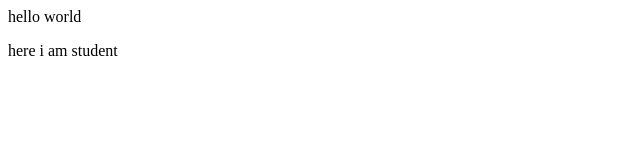
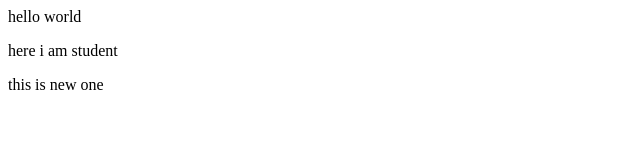
Before and after one commit to Rakhee7224/Work-is-TESLA-Group, a plain HTML site: page index.html in a window 1280 px wide. Shown: the whole page, without its empty margins (0-640 px from the left). Drawn offline with Linux system fonts and the light colour scheme.

Commit message:
add new line

```diff
--- a/index.html
+++ b/index.html
@@ -1,2 +1,3 @@
 <p>hello world</p>
 <p> here i am student </p>
+<p> this is new one</p>
```
